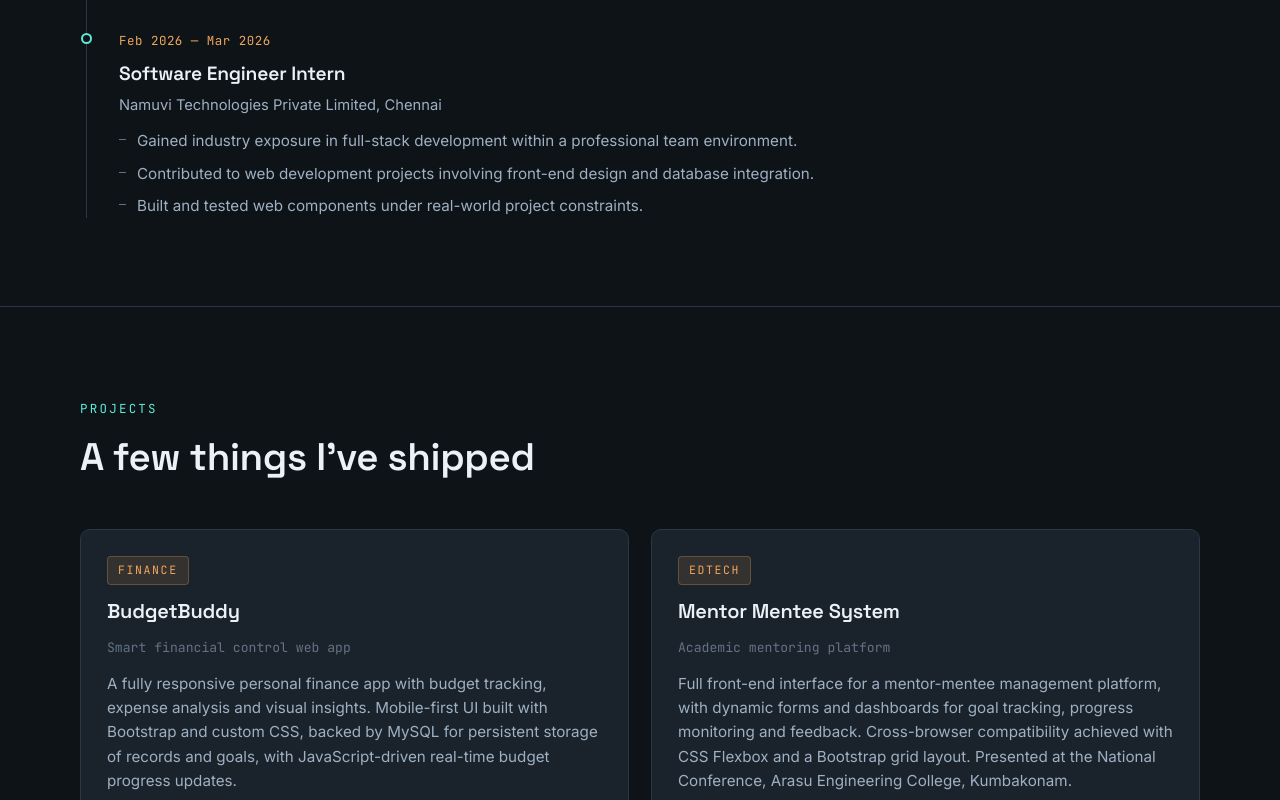
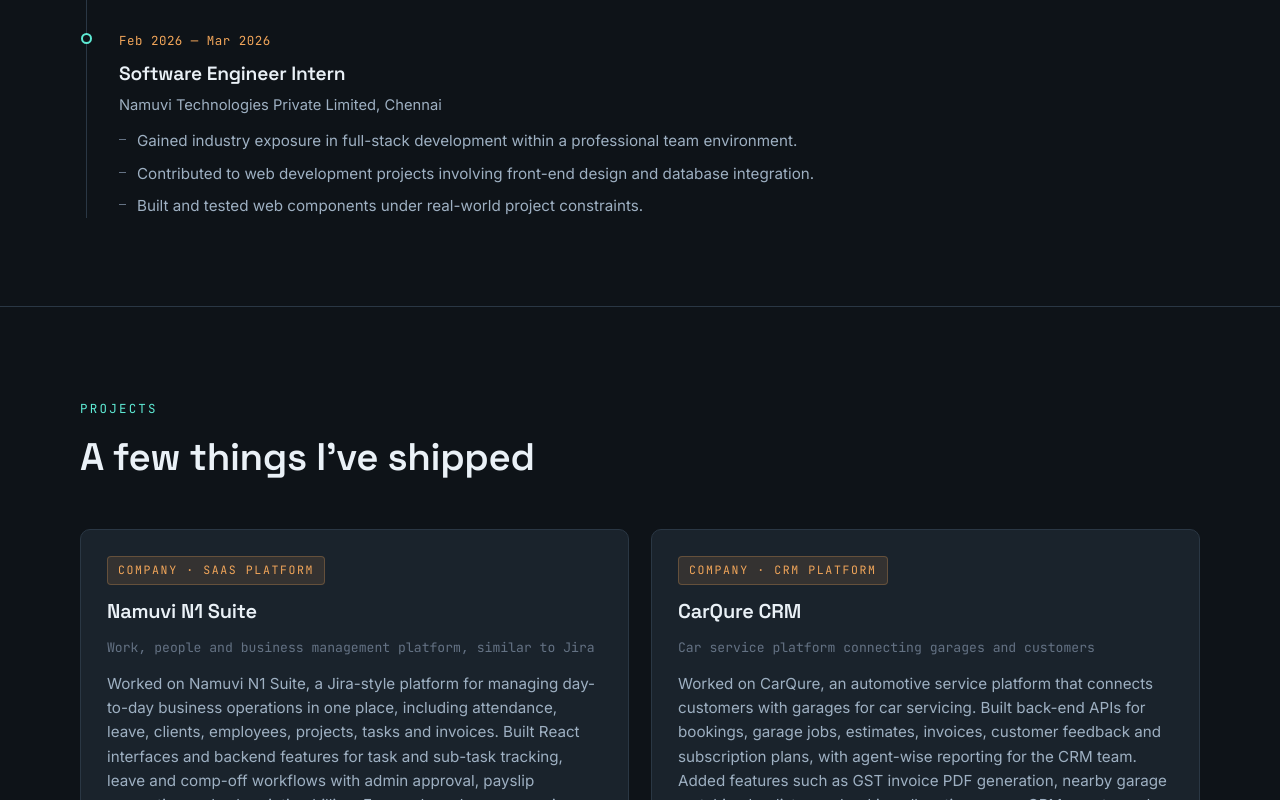
Before and after one commit to muthubharani/Muthu-Bharani-portfolio, a React (Vite) app: page / in a window 1280 px wide. Shown: the part 2000-2800 px from the top of the page. Built offline with nearby package versions, Linux system fonts and the light colour scheme.

Commit message:
Update Projects.jsx

```diff
--- a/src/components/Projects.jsx
+++ b/src/components/Projects.jsx
@@ -1,4 +1,21 @@
 const projects = [
+  {
+    domain: 'Company · SaaS Platform',
+    title: 'Namuvi N1 Suite',
+    subtitle: 'Work, people and business management platform, similar to Jira',
+    description:
+      'Worked on Namuvi N1 Suite, a Jira-style platform for managing day-to-day business operations in one place, including attendance, leave, clients, employees, projects, tasks and invoices. Built React interfaces and backend features for task and sub-task tracking, leave and comp-off workflows with admin approval, payslip generation and subscription billing. Focused on clear, responsive screens and reliable workflows for admins, managers and employees.',
+    tags: ['React', 'Node.js', 'Express', 'PostgreSQL', 'Attendance', 'Invoicing'],
+  },
+    {
+    domain: 'Company · CRM Platform',
+    title: 'CarQure CRM',
+    subtitle: 'Car service platform connecting garages and customers',
+    description:
+      'Worked on CarQure, an automotive service platform that connects customers with garages for car servicing. Built back-end APIs for bookings, garage jobs, estimates, invoices, customer feedback and subscription plans, with agent-wise reporting for the CRM team. Added features such as GST invoice PDF generation, nearby garage matching by distance, booking allocation across CRM agents, and city-wise service pricing, while fixing bugs and improving the reliability of everyday booking and job workflows.',
+    tags: ['Node.js', 'Express', 'PostgreSQL', 'REST APIs', 'AWS S3', 'CRM'],
+  },
+
   {
     domain: 'Finance',
     title: 'BudgetBuddy',
```
